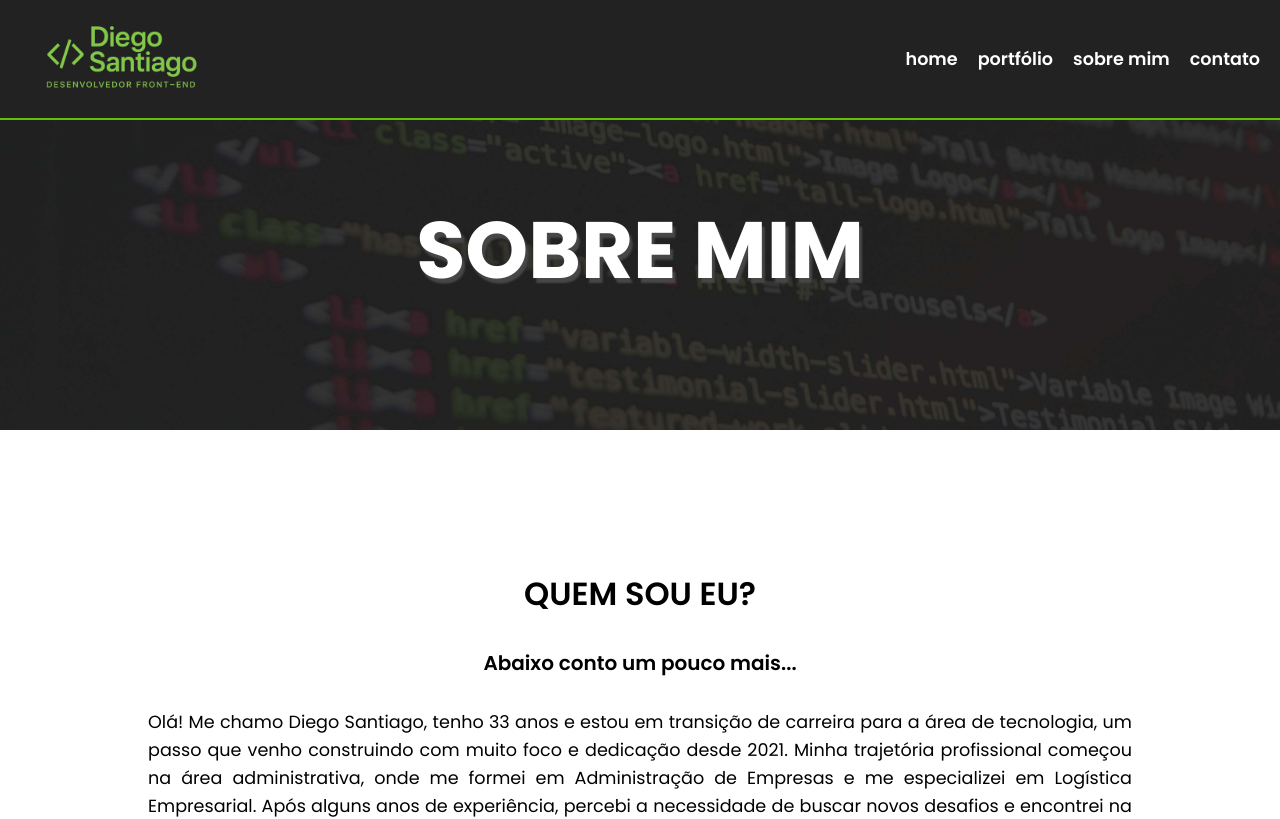
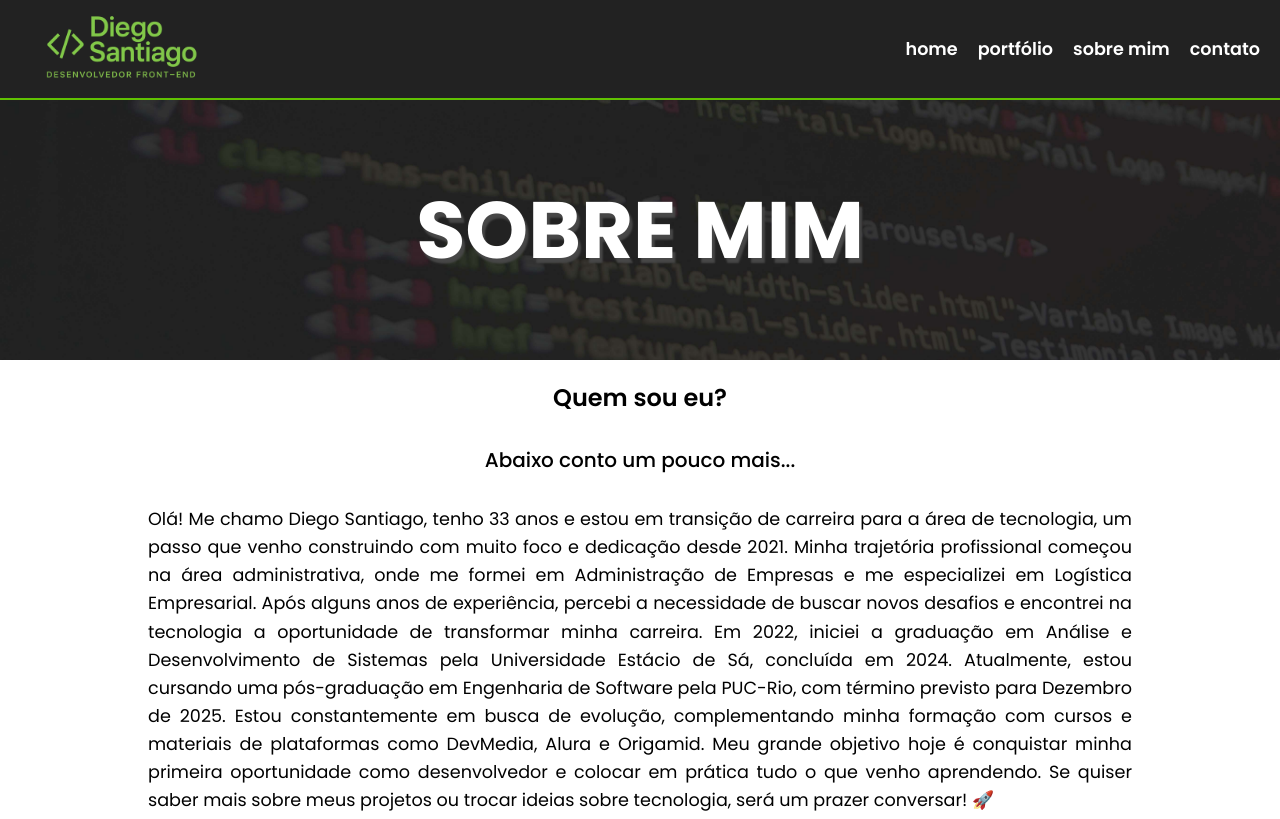
Before and after one commit to diegosantiago92/portfolio-site, a Next.js app: page /sobre in a window 1280 px wide. Shown: the top 819 px of the page. Built offline with nearby package versions, Linux system fonts and the light colour scheme.

Commit message:
Adição de seções de banner nas páginas Contato, Portfolio e Sobre, com estilização e ajustes de layout. Refatoração do formulário de contato e melhorias no rodapé e topo.

```diff
--- a/src/app/contato/page.jsx
+++ b/src/app/contato/page.jsx
@@ -1,8 +1,12 @@
 import FormularioContato from "@/componentes/FormularioContato";
+import estiloBanner from '@/componentes/Banner/Banner.module.css'
 
 export default function ContatoPage() {
   return (
-    <main style={{ padding: '20px' }}>
+    <main>
+      <section className={estiloBanner.banner}>
+        <h1>CONTATO</h1>
+      </section>
       <FormularioContato />
     </main>
   );
--- a/src/app/globals.css
+++ b/src/app/globals.css
@@ -6,3 +6,14 @@
   box-sizing: border-box;
   font-family: 'Poppins', sans-serif;
 }
+
+html, body {
+  min-height: 100%;
+  background-color: #222222;
+}
+
+:root {
+  --header-height: 100px;
+  --section-bg-color: #ffffff;
+  --bg-image: url('/banner-topo.jpg');
+}
--- a/src/app/page.module.css
+++ b/src/app/page.module.css
@@ -83,14 +83,12 @@ background: #61c102;
   .fundo {
     align-items: flex-start;
     padding-top: 200px;
-    min-height: fit-content;
   }
 }
 @media screen and (max-width: 1200px) {
   .fundo {
     align-items: flex-start;
     padding-top: 200px;
-    min-height: fit-content;
   }
   .home{
     display: flex;
--- a/src/app/portfolio/page.jsx
+++ b/src/app/portfolio/page.jsx
@@ -6,11 +6,12 @@ import Cafe from '/public/cafe-manhattan.png';
 import TelaLogin from '/public/tela-login.png';
 import Optimustech from '/public/optimustech.png';
 import Gelateria from '/public/gelateria.png';
+import estiloBanner from '@/componentes/Banner/Banner.module.css'
 
 export default function Portfolio() {
   return (
-    <main>
-      <section className={estilos.banner_topo}>
+    <main className={estilos.container_principal}>
+      <section className={estiloBanner.banner}>
         <h1>PORTFÓLIO</h1>
       </section>
 
--- a/src/app/sobre/Sobre.module.css
+++ b/src/app/sobre/Sobre.module.css
@@ -1,63 +1,37 @@
-.banner_sobre{
-  width: 100%;
-  height: 35vh;
-  background-image: url('/banner-topo.jpg');
-  background-size: cover;
-  background-repeat: no-repeat;
-  background-position: center;
-  display: flex;
-  justify-content: center;
-  margin-top: 70px;
-}
-
-.banner_sobre h1{
-  color: #ffffff;
-  text-shadow: 3px 5px 2px #474747;
-  font-size: clamp(3rem, 5vw + 1rem, 6.25em);
-  align-content: center;
-}
-
 .container_sobre{
     width: 100%;
-
+    background-color: var(--section-bg-color);
 }
 .texto_sobre{
     display: flex;
     flex-direction: column;
     gap: 30px;
     max-width: 1024px;
-    padding: 100px 20px;
-    margin: 40px auto;
+    margin: 0 auto;
+    padding: 20px;
 }
-
 .texto_sobre h2{
-    font-size: 2rem;
-    font-weight: 600;
-    text-align: center;
-
-}
-
-.texto_sobre span{
-    font-size: 1.25rem;
+    font-size: 1.5rem;
     font-weight: 600;
     text-align: center;
 }
-
+.texto_sobre span{
+    font-size: 1.25rem;
+    font-weight: 500;
+    text-align: center;
+}
 .texto_sobre p{
   font-size: 1.1rem;
   font-weight: 400;
   text-align: justify;
   text-justify: inter-word;
   line-height: 1.6;
-
 }
 .container_imagens {
   display: flex;
-
   justify-content: center;
   align-items: center;
 }
-
 .box_imagem {
   flex: 1;
   max-width: 50%;
@@ -66,30 +40,8 @@
   align-items: center;
   justify-content: center;
 }
-
 .imagem {
   object-fit: cover;
   width: 100%;
   height: 100%;
 }
-@media screen and (max-width: 1400px) {
-  .banner_sobre{
-  height: 45vh;
-}
-}
-@media screen and (max-width: 1200px) {
-  .banner_sobre{
-  height: 40vh;
-}
-}
-@media screen and (max-width: 768px) {
-    .banner_sobre{
-  height: 35vh;
-}
-}
-
-@media screen and (max-width: 468px) {
-  .banner_sobre{
-  height: 30vh;
-}
-}
--- a/src/app/sobre/page.jsx
+++ b/src/app/sobre/page.jsx
@@ -1,18 +1,17 @@
 import estilos from "./Sobre.module.css";
+import estiloBanner from '@/componentes/Banner/Banner.module.css'
 import Image from "next/image";
-import SobreNos from "../../../public/sobre-image.jpg";
-import Sorveteria from "../../../public/sorveteria.jpg";
 
 export default function Sobre() {
   return (
     <main>
-      <section className={estilos.banner_sobre}>
+      <section className={estiloBanner.banner}>
         <h1>SOBRE MIM</h1>
       </section>
 
       <section className={estilos.container_sobre}>
         <div className={estilos.texto_sobre}>
-          <h2>QUEM SOU EU?</h2>
+          <h2>Quem sou eu?</h2>
           <span>Abaixo conto um pouco mais...</span>
           <p>
           Olá! Me chamo Diego Santiago, tenho 33 anos e estou em transição de carreira para a área de tecnologia, um passo que venho construindo com muito foco e dedicação desde 2021.
--- /dev/null
+++ b/src/componentes/Banner/Banner.module.css
@@ -0,0 +1,40 @@
+.banner{
+  width: 100%;
+  height: 55vh;
+  background-image: var(--bg-image);
+  background-size: cover;
+  background-repeat: no-repeat;
+  background-position: center;
+  display: flex;
+  justify-content: center;
+  align-items: center;
+  padding-top: var(--header-height);
+}
+.banner h1{
+  color: #ffffff;
+  text-shadow: 3px 5px 2px #474747;
+  font-size: clamp(3rem, 5vw + 1rem, 6.25em);
+  align-content: center;
+  text-align: center;
+}
+@media screen and (max-width: 1400px) {
+  .banner{
+  height: 45vh;
+}
+}
+@media screen and (max-width: 1200px) {
+  .banner{
+  height: 40vh;
+}
+}
+@media screen and (max-width: 768px) {
+    .banner{
+  height: 35vh;
+}
+}
+
+@media screen and (max-width: 468px) {
+  .banner{
+  height: 30vh;
+}
+}
--- a/src/componentes/FormularioContato/FormularioContato.module.css
+++ b/src/componentes/FormularioContato/FormularioContato.module.css
@@ -1,21 +1,24 @@
-.container {
-  max-width: 500px;
-  margin: 200px auto;
+.container{
+  background-color: #ffffff;
+}
+.formulario_container {
+  max-width: 700px;
+  margin: 0 auto;
   padding: 20px;
   text-align: center;
+  background-color: #ffffff;
 }
-
 .titulo {
   margin-bottom: 20px;
   color: #222;
+  font-size: 1.5rem;
+  font-weight: 600;
 }
-
 .formulario {
   display: flex;
   flex-direction: column;
   gap: 12px;
 }
-
 .input,
 .textarea {
   width: 100%;
@@ -24,11 +27,9 @@
   border-radius: 5px;
   font-size: 1rem;
 }
-
 .textarea {
   resize: vertical;
 }
-
 .botao {
   padding: 12px;
   background-color: #7CFC00;
@@ -39,11 +40,9 @@
   cursor: pointer;
   transition: background-color 0.3s ease;
 }
-
 .botao:hover {
   background-color: #6ae000;
 }
-
 .status {
   margin-top: 15px;
   font-weight: bold;
--- a/src/componentes/FormularioContato/index.jsx
+++ b/src/componentes/FormularioContato/index.jsx
@@ -45,6 +45,7 @@ export default function FormularioContato() {
 
   return (
     <div className={estilos.container}>
+    <div className={estilos.formulario_container}>
       <h2 className={estilos.titulo}>Entre em contato comigo</h2>
 
       <form onSubmit={handleSubmit} className={estilos.formulario}>
@@ -106,5 +107,6 @@ export default function FormularioContato() {
 
       {status && <p className={estilos.status}>{status}</p>}
     </div>
+    </div>
   );
 }
--- a/src/componentes/Rodape/Rodape.module.css
+++ b/src/componentes/Rodape/Rodape.module.css
@@ -1,7 +1,7 @@
 .container_rodape {
     width: 100%;
     background-color: #292929;
-    padding: 70px 20px;
+    padding: 20px 20px;
     display: flex;
     justify-content: center;
 }
--- a/src/componentes/Topo/Topo.module.css
+++ b/src/componentes/Topo/Topo.module.css
@@ -1,7 +1,6 @@
-/* ===== TOPO ===== */
 .container_topo {
   width: 100%;
-  height: 15vh;
+  height: var(--header-height);
   background: #222222;
   display: flex;
   justify-content: space-between;
```
Also changed, not shown: src/app/portfolio/Portfolio.module.css (+7 -53 lines).
